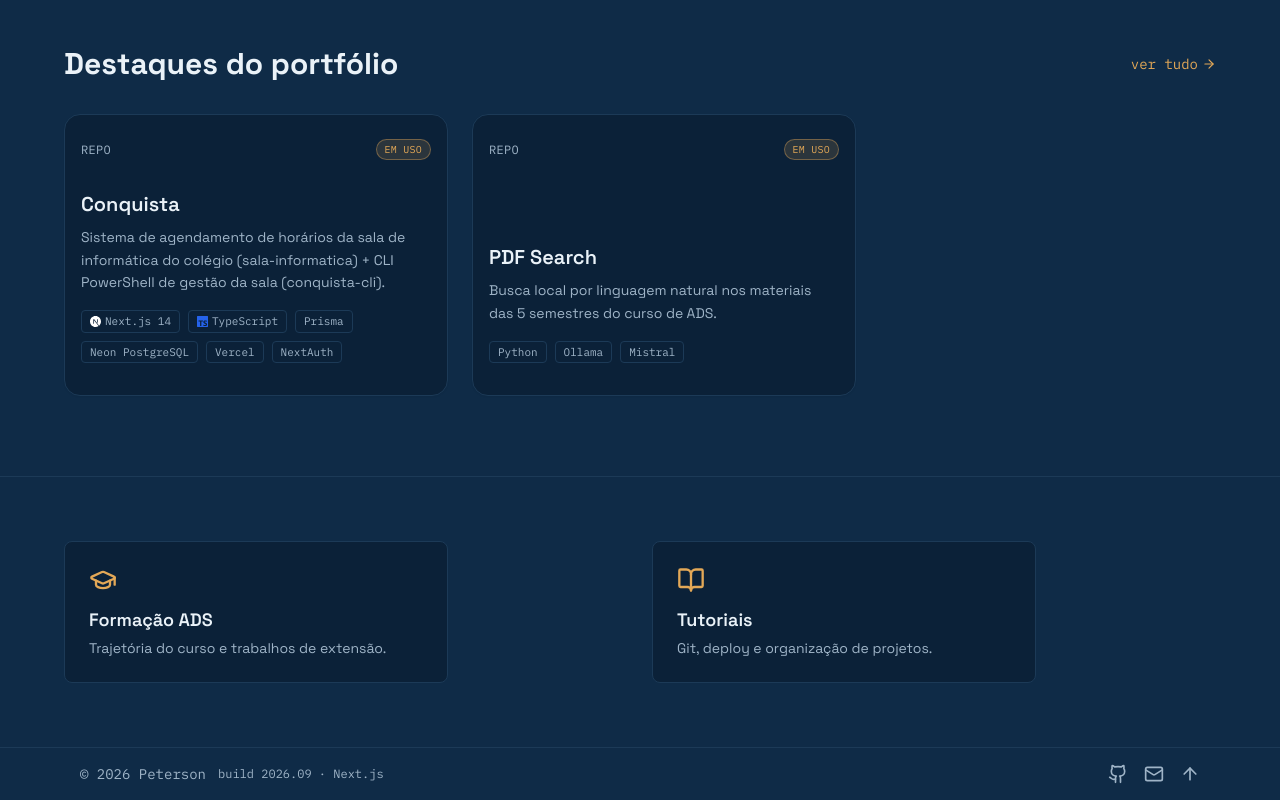
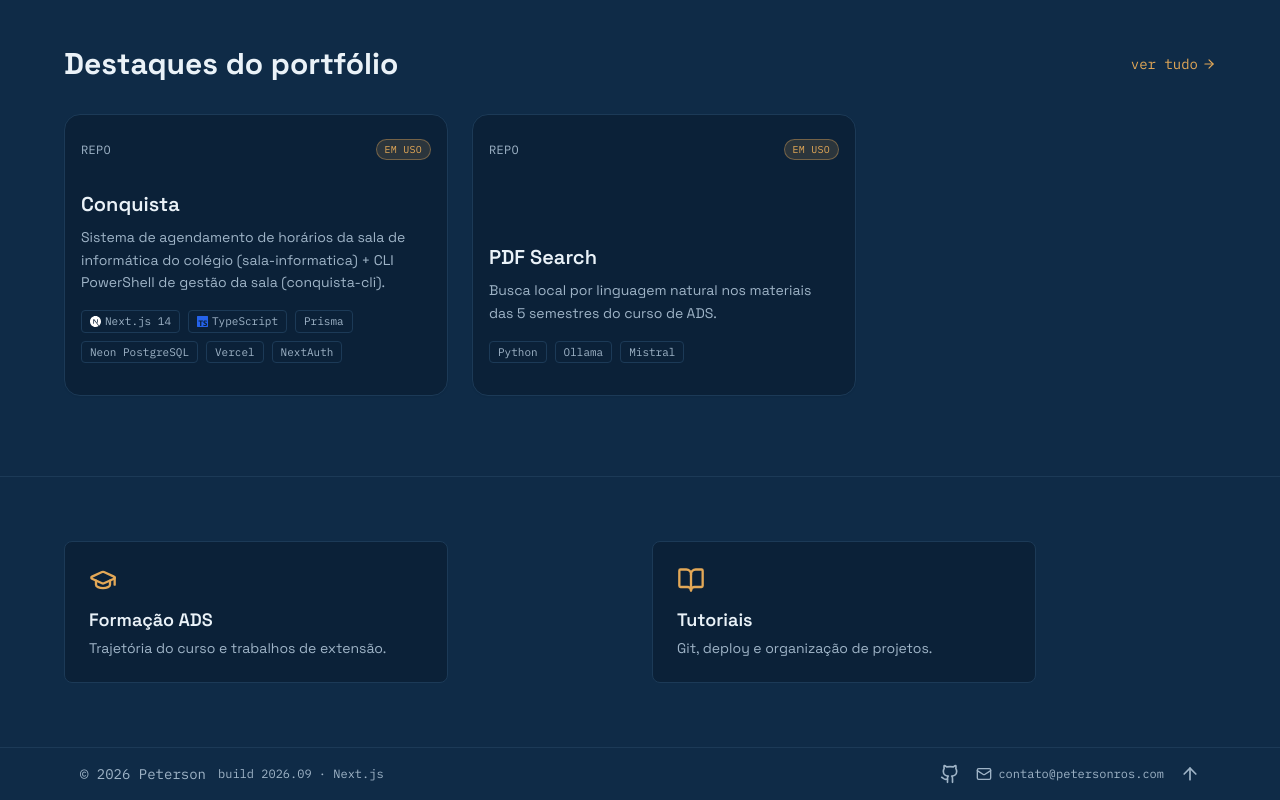
Before and after one commit to petersonros/website, a Next.js app: page / in a window 1280 px wide. Shown: the part 834-1634 px from the top of the page. Built offline with nearby package versions, Linux system fonts and the light colour scheme.

Commit message:
update footer: e-mail legivel

```diff
--- a/src/components/layout/Footer.tsx
+++ b/src/components/layout/Footer.tsx
@@ -29,10 +29,10 @@ export function Footer() {
           </a>
           <a
             href="mailto:contato@petersonros.com"
-            aria-label="E-mail"
-            className="hover-glow hover:text-primary transition-colors"
+            className="hover-glow hover:text-primary transition-colors flex items-center gap-1.5 font-mono text-xs"
           >
-            <Mail size={20} />
+            <Mail size={16} />
+            contato@petersonros.com
           </a>
           <button
             onClick={scrollToTop}
```
